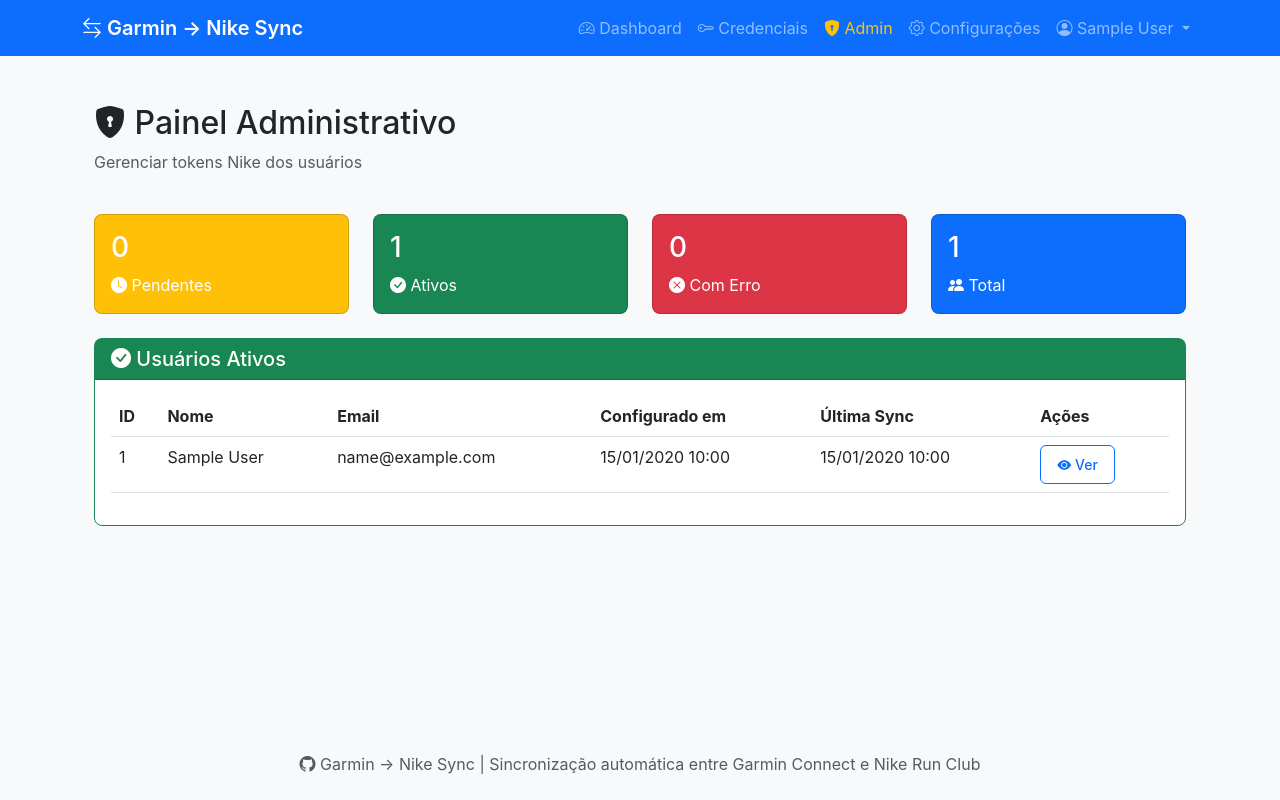
After one commit to MoisesDelfino/garmin-nike-sync, a Flask app: page /admin in a window 1280 px wide. The commit adds this page. Run offline with Flask 3, Linux system fonts and the light colour scheme; a user stored in the database is signed in; tables that the repository leaves empty hold one stand-in row (values such as "Sample post").

Commit message:
🎯 Sistema Admin para Gerenciar Tokens Nike
NOVA ARQUITETURA - Híbrida Admin/Usuário:

USUÁRIO FINAL:
✅ Informa apenas email/senha (Garmin + Nike)
✅ Garmin autentica automaticamente
✅ Nike fica 'pending' aguardando admin
✅ Recebe notificações visuais quando Nike for ativado
✅ Dashboard mostra status: pending/active/error

ADMIN (VOCÊ):
✅ Painel /admin com lista de usuários pendentes
✅ Vê credenciais Nike de cada usuário
✅ Obtém token manualmente do Nike.com
✅ Insere token no sistema via interface web
✅ Marca como 'active' ou 'error' com mensagem
✅ Log WARN quando novo usuário precisa configuração

IMPLEMENTAÇÕES:
- Model User: nike_status, nike_status_message, nike_configured_at, is_admin
- Rota /admin (protegida por decorator admin_required)
- Rota /admin/user/<id> para configurar tokens
- Template admin/panel.html com dashboard
- Template admin/user_detail.html para inserir token
- Script make_admin.py para tornar usuário admin
- Migração SQL automática (migrate.sh atualizado)
- Notificações no dashboard (alerta verde quando ativado)
- Link Admin no menu (só aparece para admins)

FLUXO COMPLETO:
1. Usuário registra e informa credenciais → status 'pending'
2. Admin vê log WARNING no terminal
3. Admin acessa /admin e vê usuário pendente
4. Admin clica 'Configurar Nike'
5. Admin copia credenciais, faz login Nike, obtém token
6. Admin cola token e ativa
7. Usuário vê notificação verde no dashboard
8. Sincronização automática funciona!

PARA VOCÊ SE TORNAR ADMIN:
python make_admin.py seu@email.com

```diff
--- a/app.py
+++ b/app.py
@@ -196,14 +196,16 @@
         return render_template('dashboard.html',
                              user=current_user,
                              recent_syncs=recent_syncs,
-                             recent_logs=recent_logs)
+                             recent_logs=recent_logs,
+                             now=datetime.utcnow())
 
     @app.route('/credentials', methods=['GET', 'POST'])
     @login_required
     def credentials():
-        """Configurar credenciais Garmin"""
+        """Configurar credenciais Garmin e Nike"""
         if request.method == 'POST':
             data = request.form
+            has_changes = False
 
             # Salva credenciais Garmin
             if data.get('garmin_email') and data.get('garmin_password'):
@@ -211,20 +213,46 @@
                     data['garmin_email'],
                     data['garmin_password']
                 )
-                db.session.commit()
+                has_changes = True
                 logger.info(f"Garmin credentials updated for user: {current_user.email}")
                 flash('Credenciais Garmin salvas com sucesso!', 'success')
-            else:
-                flash('Email e senha Garmin são obrigatórios', 'error')
+
+            # Salva credenciais Nike (admin vai configurar manualmente)
+            if data.get('nike_email') and data.get('nike_password'):
+                current_user.set_nike_credentials(
+                    data['nike_email'],
+                    data['nike_password']
+                )
+                current_user.nike_status = 'pending'
+                current_user.nike_status_message = 'Suas credenciais foram recebidas! Nossa equipe está configurando sua conta Nike. Você será notificado em breve.'
+                has_changes = True
+
+                # Log para admin ver
+                logger.warning(f"⚠️ ADMIN ACTION REQUIRED - Nike credentials pending for user: {current_user.email} (ID: {current_user.id})")
+                logger.info(f"Nike email: {data['nike_email']}")
+
+                flash('Credenciais Nike recebidas! Configuraremos sua conta em até 24 horas.', 'info')
+
+            if has_changes:
+                db.session.commit()
 
             return redirect(url_for('credentials'))
 
         # GET - mostra formulário
         garmin_email, _ = current_user.get_garmin_credentials()
+        nike_email, _ = current_user.get_nike_credentials()
+
+        # Formata data de configuração
+        nike_configured_at = None
+        if current_user.nike_configured_at:
+            nike_configured_at = current_user.nike_configured_at.strftime('%d/%m/%Y %H:%M')
 
         return render_template('credentials.html',
                              garmin_email=garmin_email or '',
-                             has_nike_token=bool(current_user.nike_token_enc))
+                             nike_email=nike_email or '',
+                             nike_status=current_user.nike_status or 'none',
+                             nike_status_message=current_user.nike_status_message,
+                             nike_configured_at=nike_configured_at)
 
     @app.route('/settings', methods=['GET', 'POST'])
     @login_required
@@ -336,6 +364,93 @@
             'has_nike_token': bool(current_user.nike_token_enc)
         })
 
+    # ============= ADMIN ROUTES =============
+
+    def admin_required(f):
+        """Decorator para rotas que requerem admin"""
+        from functools import wraps
+        @wraps(f)
+        def decorated_function(*args, **kwargs):
+            if not current_user.is_authenticated or not current_user.is_admin:
+                flash('Acesso negado. Apenas administradores.', 'error')
+                return redirect(url_for('index'))
+            return f(*args, **kwargs)
+        return decorated_function
+
+    @app.route('/admin')
+    @login_required
+    @admin_required
+    def admin_panel():
+        """Painel administrativo - lista usuários pendentes"""
+        # Usuários com Nike pendente
+        pending_users = User.query.filter_by(nike_status='pending').all()
+
+        # Usuários ativos
+        active_users = User.query.filter_by(nike_status='active').all()
+
+        # Usuários com erro
+        error_users = User.query.filter_by(nike_status='error').all()
+
+        # Todos os usuários
+        all_users = User.query.order_by(User.created_at.desc()).all()
+
+        return render_template('admin/panel.html',
+                             pending_users=pending_users,
+                             active_users=active_users,
+                             error_users=error_users,
+                             all_users=all_users)
+
+    @app.route('/admin/user/<int:user_id>', methods=['GET', 'POST'])
+    @login_required
+    @admin_required
+    def admin_user_detail(user_id):
+        """Detalhes do usuário e inserir token Nike"""
+        user = User.query.get_or_404(user_id)
+
+        if request.method == 'POST':
+            action = request.form.get('action')
+
+            if action == 'set_token':
+                token = request.form.get('nike_token', '').strip()
+
+                if len(token) < 50:
+                    flash('Token muito curto. Verifique se copiou corretamente.', 'error')
+                else:
+                    # Remove aspas se houver
+                    token = token.replace('"', '').replace("'", "")
+
+                    # Salva token
+                    user.set_nike_token(token)
+                    user.nike_status = 'active'
+                    user.nike_status_message = '✅ Nike conectado com sucesso! Sincronização automática ativa.'
+                    user.nike_configured_at = datetime.utcnow()
+                    db.session.commit()
+
+                    logger.success(f"Admin activated Nike for user: {user.email}")
+                    flash(f'Token Nike ativado para {user.email}!', 'success')
+
+                    return redirect(url_for('admin_panel'))
+
+            elif action == 'set_error':
+                error_msg = request.form.get('error_message', '').strip()
+
+                user.nike_status = 'error'
+                user.nike_status_message = error_msg or 'Erro ao configurar Nike. Verifique suas credenciais.'
+                db.session.commit()
+
+                logger.warning(f"Admin set error for user: {user.email}")
+                flash(f'Status de erro definido para {user.email}', 'warning')
+
+                return redirect(url_for('admin_panel'))
+
+        # GET - mostra detalhes
+        nike_email, nike_password = user.get_nike_credentials()
+
+        return render_template('admin/user_detail.html',
+                             user=user,
+                             nike_email=nike_email,
+                             nike_password=nike_password)
+
     # Tratamento de erros
     @app.errorhandler(404)
     def not_found(error):
--- /dev/null
+++ b/web/templates/admin/panel.html
@@ -0,0 +1,173 @@
+{% extends "base.html" %}
+
+{% block title %}Painel Admin - Garmin → Nike Sync{% endblock %}
+
+{% block content %}
+<div class="container-fluid py-4">
+    <div class="row mb-4">
+        <div class="col">
+            <h2><i class="bi bi-shield-lock-fill"></i> Painel Administrativo</h2>
+            <p class="text-muted">Gerenciar tokens Nike dos usuários</p>
+        </div>
+    </div>
+
+    <!-- Cards de Resumo -->
+    <div class="row mb-4">
+        <div class="col-md-3">
+            <div class="card bg-warning text-white">
+                <div class="card-body">
+                    <h3>{{ pending_users|length }}</h3>
+                    <p class="mb-0"><i class="bi bi-clock-fill"></i> Pendentes</p>
+                </div>
+            </div>
+        </div>
+        <div class="col-md-3">
+            <div class="card bg-success text-white">
+                <div class="card-body">
+                    <h3>{{ active_users|length }}</h3>
+                    <p class="mb-0"><i class="bi bi-check-circle-fill"></i> Ativos</p>
+                </div>
+            </div>
+        </div>
+        <div class="col-md-3">
+            <div class="card bg-danger text-white">
+                <div class="card-body">
+                    <h3>{{ error_users|length }}</h3>
+                    <p class="mb-0"><i class="bi bi-x-circle-fill"></i> Com Erro</p>
+                </div>
+            </div>
+        </div>
+        <div class="col-md-3">
+            <div class="card bg-primary text-white">
+                <div class="card-body">
+                    <h3>{{ all_users|length }}</h3>
+                    <p class="mb-0"><i class="bi bi-people-fill"></i> Total</p>
+                </div>
+            </div>
+        </div>
+    </div>
+
+    <!-- Usuários Pendentes -->
+    {% if pending_users %}
+    <div class="card mb-4 border-warning">
+        <div class="card-header bg-warning text-white">
+            <h5 class="mb-0"><i class="bi bi-clock-fill"></i> Usuários Pendentes - AÇÃO NECESSÁRIA</h5>
+        </div>
+        <div class="card-body">
+            <div class="table-responsive">
+                <table class="table table-hover">
+                    <thead>
+                        <tr>
+                            <th>ID</th>
+                            <th>Nome</th>
+                            <th>Email</th>
+                            <th>Criado em</th>
+                            <th>Ações</th>
+                        </tr>
+                    </thead>
+                    <tbody>
+                        {% for user in pending_users %}
+                        <tr>
+                            <td>{{ user.id }}</td>
+                            <td>{{ user.name }}</td>
+                            <td>{{ user.email }}</td>
+                            <td>{{ user.created_at.strftime('%d/%m/%Y %H:%M') }}</td>
+                            <td>
+                                <a href="{{ url_for('admin_user_detail', user_id=user.id) }}"
+                                   class="btn btn-sm btn-primary">
+                                    <i class="bi bi-gear-fill"></i> Configurar Nike
+                                </a>
+                            </td>
+                        </tr>
+                        {% endfor %}
+                    </tbody>
+                </table>
+            </div>
+        </div>
+    </div>
+    {% endif %}
+
+    <!-- Usuários Ativos -->
+    {% if active_users %}
+    <div class="card mb-4 border-success">
+        <div class="card-header bg-success text-white">
+            <h5 class="mb-0"><i class="bi bi-check-circle-fill"></i> Usuários Ativos</h5>
+        </div>
+        <div class="card-body">
+            <div class="table-responsive">
+                <table class="table table-hover">
+                    <thead>
+                        <tr>
+                            <th>ID</th>
+                            <th>Nome</th>
+                            <th>Email</th>
+                            <th>Configurado em</th>
+                            <th>Última Sync</th>
+                            <th>Ações</th>
+                        </tr>
+                    </thead>
+                    <tbody>
+                        {% for user in active_users %}
+                        <tr>
+                            <td>{{ user.id }}</td>
+                            <td>{{ user.name }}</td>
+                            <td>{{ user.email }}</td>
+                            <td>{{ user.nike_configured_at.strftime('%d/%m/%Y %H:%M') if user.nike_configured_at else '-' }}</td>
+                            <td>{{ user.last_sync.strftime('%d/%m/%Y %H:%M') if user.last_sync else 'Nunca' }}</td>
+                            <td>
+                                <a href="{{ url_for('admin_user_detail', user_id=user.id) }}"
+                                   class="btn btn-sm btn-outline-primary">
+                                    <i class="bi bi-eye-fill"></i> Ver
+                                </a>
+                            </td>
+                        </tr>
+                        {% endfor %}
+                    </tbody>
+                </table>
+            </div>
+        </div>
+    </div>
+    {% endif %}
+
+    <!-- Usuários com Erro -->
+    {% if error_users %}
+    <div class="card mb-4 border-danger">
+        <div class="card-header bg-danger text-white">
+            <h5 class="mb-0"><i class="bi bi-x-circle-fill"></i> Usuários com Erro</h5>
+        </div>
+        <div class="card-body">
+            <div class="table-responsive">
+                <table class="table table-hover">
+                    <thead>
+                        <tr>
+                            <th>ID</th>
+                            <th>Nome</th>
+                            <th>Email</th>
+                            <th>Mensagem</th>
+                            <th>Ações</th>
+                        </tr>
+                    </thead>
+                    <tbody>
+                        {% for user in error_users %}
+                        <tr>
+                            <td>{{ user.id }}</td>
+                            <td>{{ user.name }}</td>
+                            <td>{{ user.email }}</td>
+                            <td><small class="text-danger">{{ user.nike_status_message }}</small></td>
+                            <td>
+                                <a href="{{ url_for('admin_user_detail', user_id=user.id) }}"
+                                   class="btn btn-sm btn-warning">
+                                    <i class="bi bi-arrow-repeat"></i> Reconfigurar
+                                </a>
+                            </td>
+                        </tr>
+                        {% endfor %}
+                    </tbody>
+                </table>
+            </div>
+        </div>
+    </div>
+    {% endif %}
+
+</div>
+{% endblock %}
--- a/web/templates/base.html
+++ b/web/templates/base.html
@@ -37,6 +37,13 @@
                                 <i class="bi bi-key"></i> Credenciais
                             </a>
                         </li>
+                        {% if current_user.is_admin %}
+                        <li class="nav-item">
+                            <a class="nav-link text-warning" href="{{ url_for('admin_panel') }}">
+                                <i class="bi bi-shield-lock-fill"></i> Admin
+                            </a>
+                        </li>
+                        {% endif %}
                         <li class="nav-item">
                             <a class="nav-link" href="{{ url_for('settings') }}">
                                 <i class="bi bi-gear"></i> Configurações
```
Also changed, not shown: make_admin.py (added, +66 -0 lines), migration_nike_admin.sql (added, +16 -0 lines), web/models/database.py (+8 -0 lines), web/templates/admin/user_detail.html (added, +200 -0 lines), web/templates/credentials.html (+62 -27 lines), web/templates/dashboard.html (+31 -0 lines), 1 other file.
